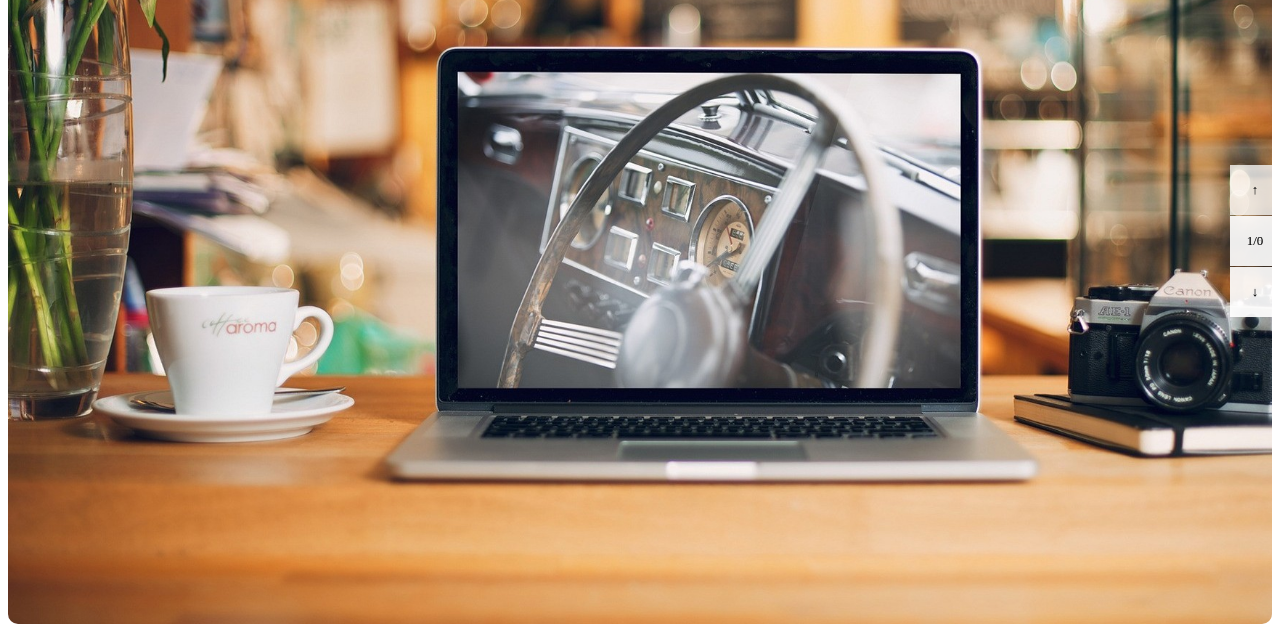
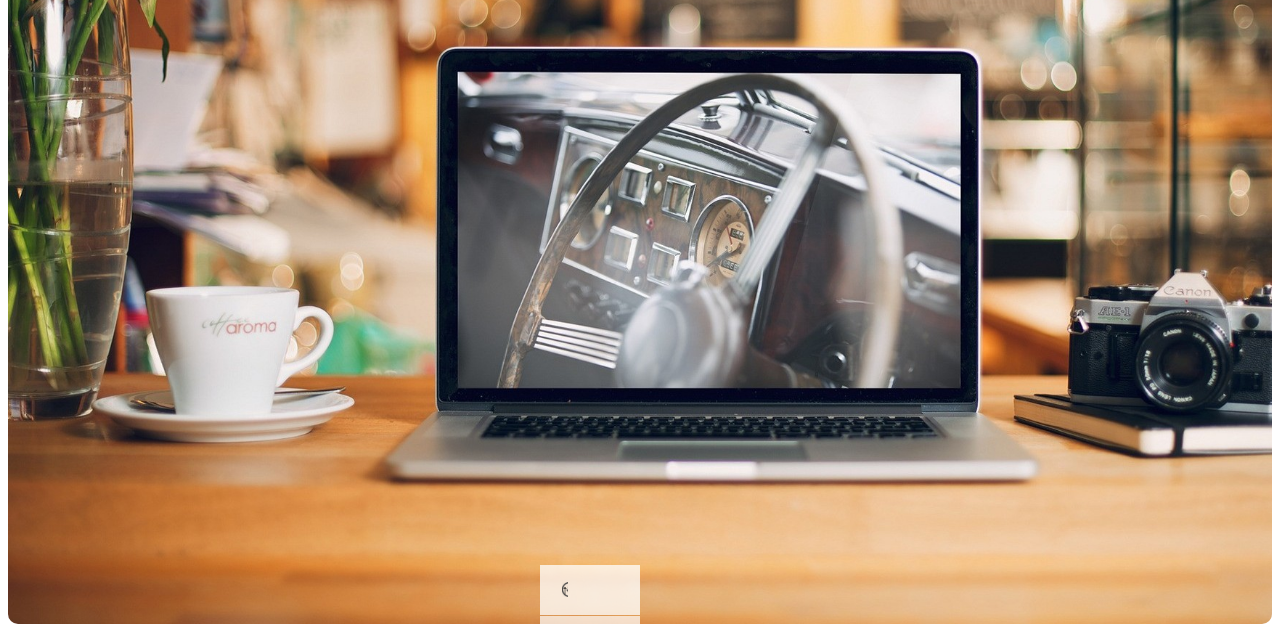
Before and after one commit to CiaranMc93/Web-Development, a plain HTML site: page One Page Website/index.html in a window 1280 px wide. Shown: the part 168-798 px from the top of the page. Drawn offline with nearby package versions, Linux system fonts and the light colour scheme.

Commit message:
Starting some more page navigation

```diff
--- a/One Page Website/index.html
+++ b/One Page Website/index.html
@@ -123,17 +123,9 @@
 
 <div id="slideNav" style="display: block;">
 	<ul>
-		<li class="slideNavPrev" style="opacity: 0.25;">
-			<a href="#" title="Go to previous slide" class="disabled">
-				<span class="ico ico-up">↑</span>
-			</a>
-		</li>
-		<li>
-			<span id="activeSlide">1</span>/<span id="maxSlides">5</span>
-		</li>
-		<li class="slideNavNext" style="opacity: 1;">
-			<a href="#" title="Go to next slide">
-				<span class="ico ico-down">↓</span>
+		<li class="slideNav" style="opacity: 0.25;">
+			<a href="#" title="Go to next slide" class="disabled">
+				<span class="ico ico-down"></span>
 			</a>
 		</li>
 	</ul>
--- a/One Page Website/style.css
+++ b/One Page Website/style.css
@@ -170,8 +170,8 @@ footer h3.cv
 #slideNav {
     display: none;
     position: fixed;
-    right: 0;
-    top: 50%;
+    right: 50%;
+    top: 100%;
     margin-top: -80px;
     z-index: 11;
 }
@@ -182,7 +182,7 @@ footer h3.cv
     text-align: center;
 }
 #slideNav li {
-    width: 50px;
+    width: 100px;
     height: 50px;
     line-height: 50px;
     background-color: rgba(255,255,255,0.70);
@@ -201,3 +201,9 @@ footer h3.cv
 #slideNav a.disabled {
     cursor: default;
 }
+
+#slideNav a span{
+	background: url("../images/down-button.png");
+	background-repeat: no-repeat;
+	background-size: cover;
+}
```
Also changed, not shown: images/down-button.png (added).
